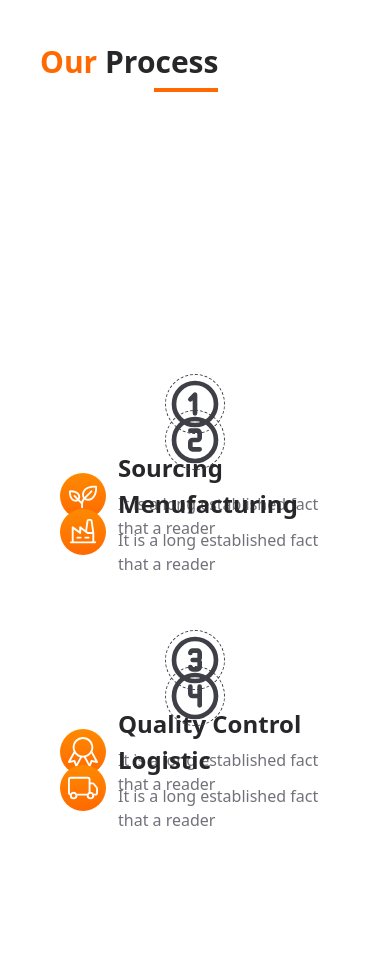
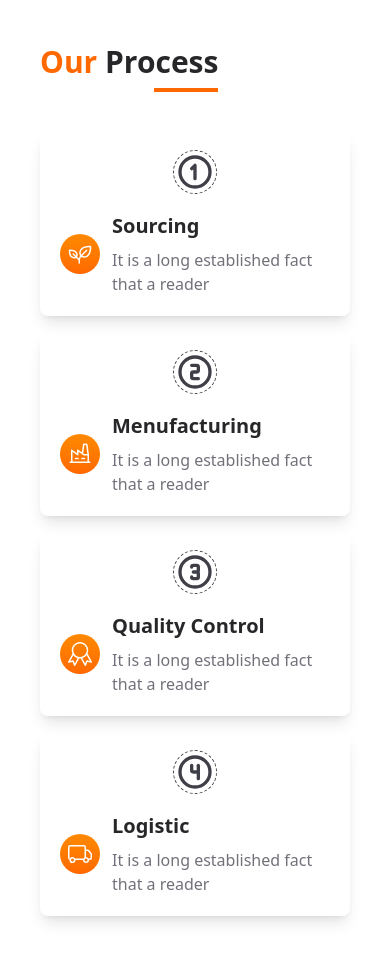
Before and after one commit to rehan606/Grocify, a React (Vite) app: page / in a window 390 px wide. Shown: the part 8180-9142 px from the top of the page. Before the commit the page ends 9112 px from the top, so only its background shows below. Built offline with nearby package versions, Linux system fonts and the light colour scheme.

Commit message:
Responsive Process Section

```diff
--- a/src/components/Process/Process.jsx
+++ b/src/components/Process/Process.jsx
@@ -40,15 +40,15 @@ const Process = () => {
 
     const renderSteps = steps.map((step) => {
         return (
-            <div key={step.id} className={`flex flex-col items-center text-center p-5  rounded-lg  transition-shadow duration-300 ${step.id % 2 === 0 ? '-mt-46' : ''} `}>
+            <div key={step.id} className={`flex flex-col items-center text-center p-5  rounded-lg  shadow-lg lg:shadow-none transition-shadow duration-300 ${step.id % 2 === 0 ? 'lg:-mt-46' : ''} `}>
                 {/* Number  */}
-                <span className="w-14 h-14 text-6xl rounded-full outline-1 outline-offset-1 outline-dashed flex items-center justify-center  text-zinc-700 ">{step.number}</span>
+                <span className="w-10 h-10 md:w-14 md:h-14 text-6xl rounded-full outline-1 outline-offset-1 outline-dashed flex items-center justify-center  text-zinc-700 ">{step.number}</span>
 
                 <div className='mt-5 flex  items-center gap-3 '>
-                    <span className='bg-linear-to-b from-orange-400 to-orange-500 p-2 rounded-full text-3xl text-white'>{step.icon}</span>
+                    <span className='bg-linear-to-b from-orange-400 to-orange-500 p-2 rounded-full text-2xl md:text-3xl text-white'>{step.icon}</span>
 
                     <div className='text-left'>
-                        <h3 className='text-2xl font-semibold text-zinc-800 mb-2'>{step.title}</h3>
+                        <h3 className='text-xl md:text-2xl font-semibold text-zinc-800 mb-2'>{step.title}</h3>
                         <p className="text-zinc-500">{step.description}</p>
                     </div>
                 </div>
@@ -63,7 +63,7 @@ const Process = () => {
                     <Heading title="Our" content="Process" />
                 </div>
 
-                <div className='grid grid-cols-1 md:grid-cols-2 lg:grid-cols-4 gap-4 pt-56'>
+                <div className='grid grid-cols-1 md:grid-cols-2 lg:grid-cols-4 gap-4 lg:pt-56'>
                     {renderSteps}
                 </div>
             </div>
```
